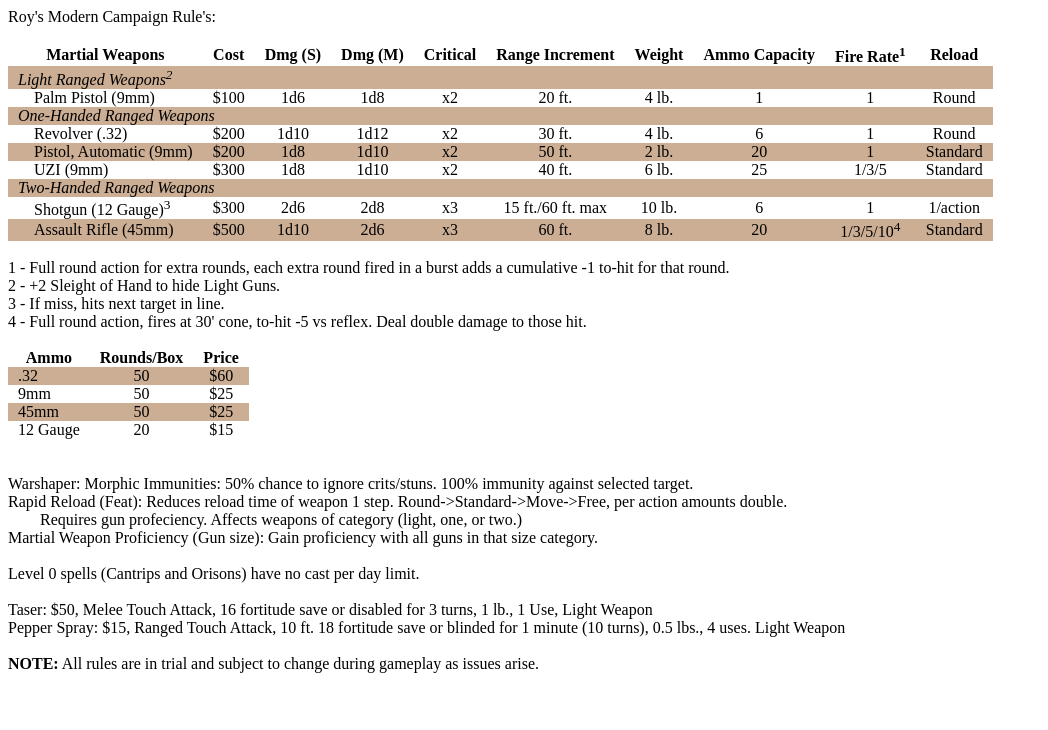
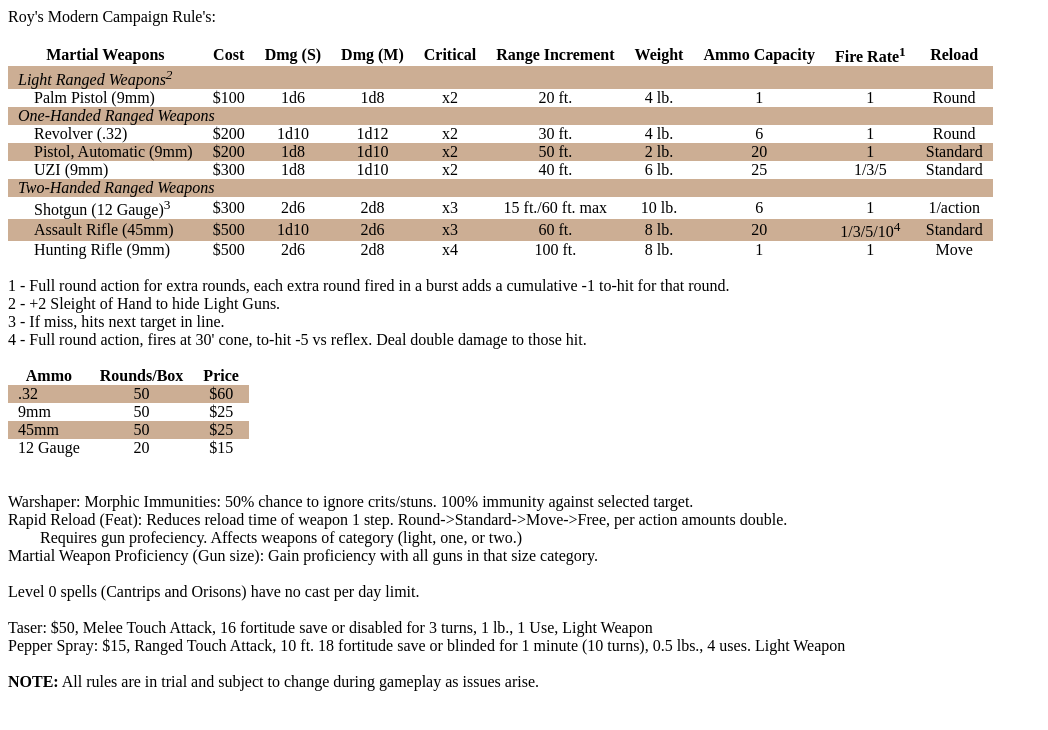
Before and after one commit to thropian/Main-Site, a plain HTML site: page Special rules.html in a window 1280 px wide. Shown: the whole page, without its empty margins (0-1048 px from the left). Drawn offline with Linux system fonts and the light colour scheme.

Commit message:
Update Special rules.html

```diff
--- a/Special rules.html
+++ b/Special rules.html
@@ -117,6 +117,18 @@ Roy's Modern Campaign Rule's:<br/>
 		<td>1/3/5/10<sup>4</sup></td>
 		<td>Standard</td>
 	</tr>
+	<tr>
+		<td>&emsp;Hunting Rifle (9mm)</td>
+		<td>$500</td>
+		<td>2d6</td>
+		<td>2d8</td>
+		<td>x4</td>
+		<td>100 ft.</td>
+		<td>8 lb.</td>
+		<td>1</td>
+		<td>1</td>
+		<td>Move</td>
+	</tr>
 </table><br/>
 1 - Full round action for extra rounds, each extra round fired in a burst adds a cumulative -1 to-hit for that round.<br/>
 2 - +2 Sleight of Hand to hide Light Guns.<br/>
```
